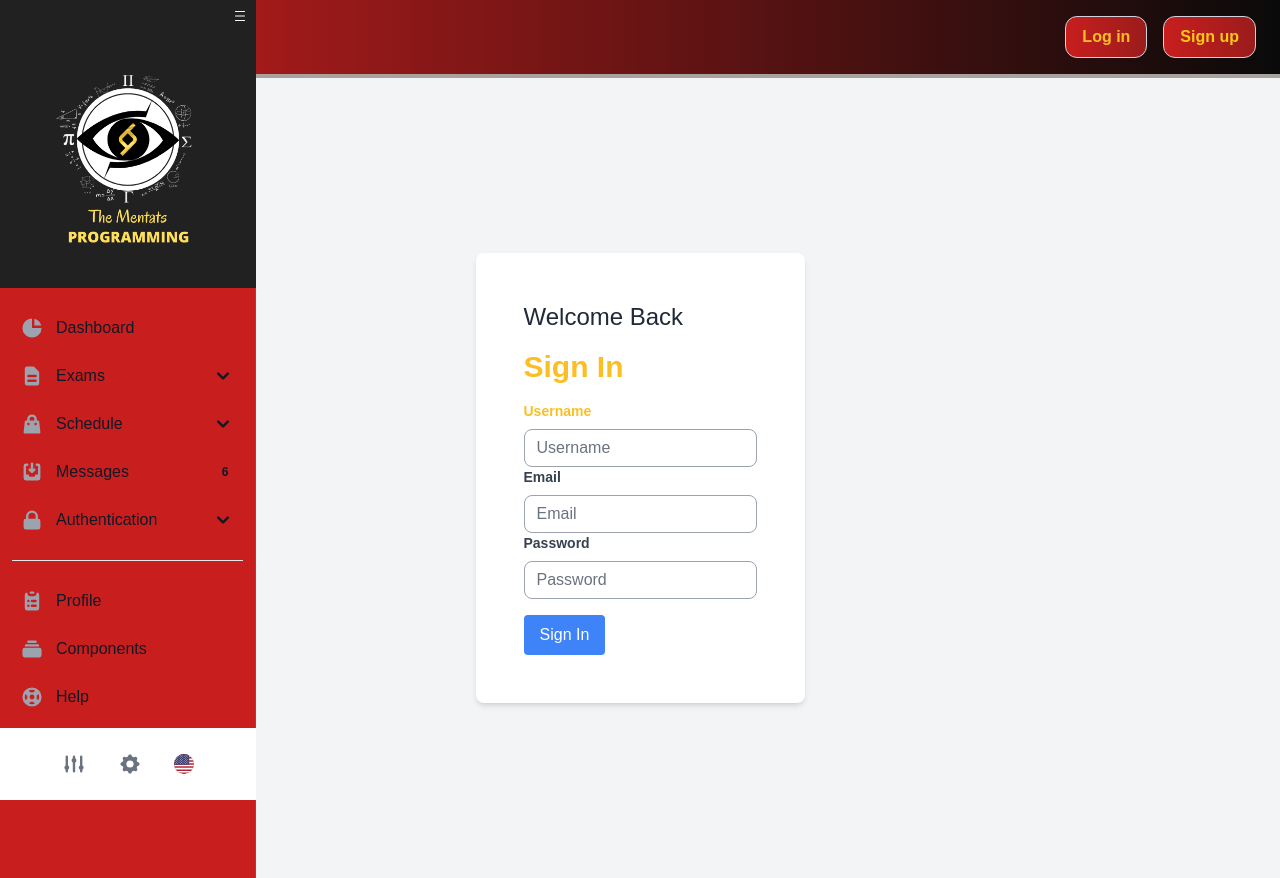
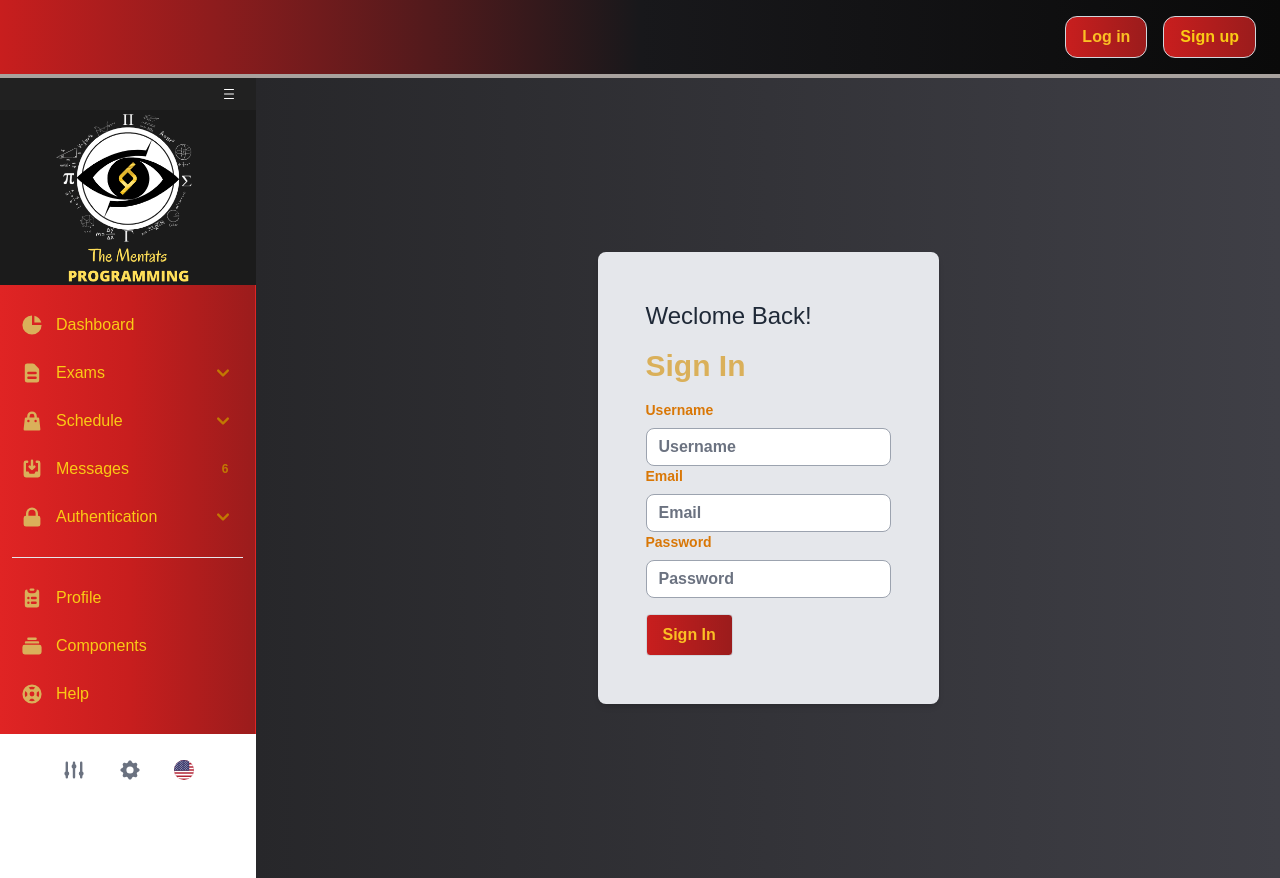
Before and after one commit to josh-test-1120/mentat-math, a Next.js app in the folder frontend/src/: page /auth/signin in a window 1280 px wide. Built offline with nearby package versions, Linux system fonts and the light colour scheme; no server answers.

Commit message:
Updated the Home Page and Layout

```diff
--- a/frontend/src/app/_components/layout/header.tsx
+++ b/frontend/src/app/_components/layout/header.tsx
@@ -7,7 +7,7 @@ export default async function Header() {
   const session = await getServerAuthSession();
 
   return (
-    <header className="flex justify-between items-center bg-gradient-to-r from-red-700 to-neutral-950 py-4 px-6 border-b-4 border-stone-400">
+    <header className="flex justify-between items-center bg-gradient-to-r from-red-700 via-zinc-900 to-neutral-950 py-4 px-6 border-b-4 border-stone-400">
       <Link href="/" className="text-2xl font-bold text-gray-800">
 
       </Link>
--- a/frontend/src/app/_components/layout/sidebar.tsx
+++ b/frontend/src/app/_components/layout/sidebar.tsx
@@ -1,7 +1,7 @@
 'use client'
 
 import React, { useState } from 'react';
-import logoPic from '../../public/logo.png';
+import logoPic from '../../public/logo-new.png';
 
 //import * as React from "react"
 import Image from "next/image";
@@ -340,7 +340,7 @@ export default function Sidebar() {
 
     const sidebarhandler = async (e) => {
         e.preventDefault();
-        console.log('Sidebar Handler');
+        //console.log('Sidebar Handler');
 
         // Get the elements to modify
         var parent = document.getElementById('sidebar');
@@ -348,16 +348,23 @@ export default function Sidebar() {
         var bottom = document.getElementById('sidebar-bottom');
         var hamburgerSlider = document.getElementById('hgSlider');
         var hamburgerSliderBlock = document.getElementById('hgslider-block');
+        var hamburgerSliderParent = document.getElementById('hgslider-parent');
+        var sidebarBox = document.getElementById('sidebar-box');
+        var mainBox = document.getElementById('mainbar-box');
+
+
 
         // Only handle if elements exists
         if (parent != null && middle != null && bottom != null && hamburgerSlider != null
-                                            && hamburgerSliderBlock) {
+                && hamburgerSliderBlock != null && hamburgerSliderParent != null
+                && sidebarBox != null && mainBox != null) {
             // Determine current sidebar status
             if (isOpen) {
                 setIsOpen(false);
                 // Main sidebar collapse
-                parent.classList.remove("w-64")
+                // parent.classList.remove("w-64")
                 parent.classList.add("w-0");
+                parent.classList.remove("min-w-52")
                 // Middle elements padding and border updates
                 middle.classList.remove("py-5");
                 middle.classList.remove("px-3");
@@ -367,15 +374,38 @@ export default function Sidebar() {
                 // Bottom element visibility
                 bottom.classList.add("invisible")
                 // Slide the top header with hamburger
-                hamburgerSlider.classList.remove("w-56")
+                hamburgerSlider.classList.remove("w-5/6")
                 hamburgerSlider.classList.add("w-0")
-                hamburgerSliderBlock.classList.remove("w-64");
-                hamburgerSliderBlock.classList.add("w-8");
+                hamburgerSlider.classList.remove("h-8")
+                hamburgerSlider.classList.add("h-0")
+                // Update the sizes of all blocks and round them
+                hamburgerSliderParent.classList.remove("w-1/6");
+                hamburgerSliderParent.classList.add("w-8");
+                hamburgerSliderParent.classList.remove("text-logo-black")
+
+                hamburgerSliderBlock.classList.add("rounded-xl");
+                hamburgerSliderParent.classList.add("rounded-xl");
+
+                // Update the box sizes
+                sidebarBox.classList.remove("w-1/5")
+                sidebarBox.classList.add("w-9")
+                sidebarBox.classList.add("h-9")
+                sidebarBox.classList.add("fixed")
+                mainBox.classList.remove("w-4/5")
+                mainBox.classList.add("w-full")
+
+                // Shift the hamburger into absolute position
+                hamburgerSliderParent.classList.add("absolute")
+                hamburgerSliderParent.classList.remove("bg-mentat-black");
+                hamburgerSliderParent.classList.add("bg-red-700");
+
+
             } else {
                 setIsOpen(true);
                 // Main sidebar uncollapse
                 parent.classList.remove("w-0")
-                parent.classList.add("w-64");
+                parent.classList.add("min-w-52")
+                // parent.classList.add("w-full");
                 // Middle elements padding and border updates
                 middle.classList.remove("py-0");
                 middle.classList.remove("px-0");
@@ -386,32 +416,49 @@ export default function Sidebar() {
                 bottom.classList.remove("invisible")
                 // Slide the top header with hamburger
                 hamburgerSlider.classList.remove("w-0")
-                hamburgerSlider.classList.add("w-56")
-                hamburgerSlider.classList.add
+                hamburgerSlider.classList.remove("h-0")
+                hamburgerSlider.classList.add("w-5/6")
+                hamburgerSlider.classList.add("h-8")
 
-                hamburgerSliderBlock.classList.remove("w-8");
-                hamburgerSliderBlock.classList.add("w-64");
+                hamburgerSliderParent.classList.remove("w-8");
+                hamburgerSliderParent.classList.remove("w-1/6");
+                // hamburgerSliderBlock.classList.add("w-");
+                hamburgerSliderBlock.classList.remove("rounded-xl");
+                hamburgerSliderParent.classList.remove("rounded-xl");
+
+                // Update the box sizes
+                sidebarBox.classList.remove("w-9")
+                sidebarBox.classList.remove("h-9")
+                sidebarBox.classList.remove("fixed")
+                sidebarBox.classList.add("w-1/5")
+                mainBox.classList.remove("w-full")
+                mainBox.classList.add("w-4/5")
+
+                // Normalize the hamburger
+                hamburgerSliderParent.classList.remove("absolute")
+                hamburgerSliderParent.classList.remove("bg-mentat-gold");
+                hamburgerSliderParent.classList.add("bg-mentat-black");
 
             }
         }
     }
 
     return (
-        <aside id="sidebar" className="fixed top-0 left-0 w-64 h-full transition-[width] ease-in-out delay-50" aria-label="Sidenav">
+        <aside id="sidebar" className="top-0 left-0 h-full min-w-52 transition-[width] ease-in-out delay-50" aria-label="Sidenav">
             <div id="sidebar-header">
-                <div id="hgslider-block" className="w-64 inline-block" style={{backgroundColor: "#212121"}}>
-                    <div id="hgSlider" className="w-56 h-8 inline-block align-top transition-[width] ease-in-out delay-50" style={{backgroundColor: "#212121"}}>&nbsp;
+                <div id="hgslider-block" className="w-full inline-block bg-mentat-black" >
+                    <div id="hgSlider" className="w-5/6 h-8 inline-block bg-mentat-black align-top transition-[width] ease-in-out delay-50">&nbsp;
                     </div>
-                    <div className="inline-block w-8" style={{backgroundColor: "#212121"}}>
+                    <div id="hgslider-parent" className="inline-block w-1/6 bg-mentat-black">
                         <a href="#" onClick={sidebarhandler}
-                           className="flex items-center w-8 p-2 text-base font-normal text-gray-900 rounded-lg dark:text-white hover:bg-gray-100 dark:hover:bg-gray-700 group">
+                           className="flex items-center p-2 text-base font-normal text-gray-900 rounded-lg dark:text-white hover:bg-gray-100 dark:hover:bg-gray-700 group">
                             <HamburgerSvgComponent
                                 className={"w-4 h-4 text-white transition duration-75 dark:text-gray-400 group-hover:text-gray-900 dark:group-hover:text-white"}/>
                         </a>
                     </div>
                 </div>
                 <div className={""}
-                     style={{width: '100%', height: 'auto', position: 'relative', padding: 0}}>
+                     style={{width: '100%', height: '75%', position: 'relative', padding: 0}}>
                     <Image
                         src={logoPic}
                         alt="CWU Logo"
@@ -424,24 +471,24 @@ export default function Sidebar() {
                 </div>
             </div>
             <div
-                id="sidebar-middle" className="overflow-y-auto py-5 px-3 h-full bg-red-700 border-r border-red-600 dark:bg-red-700 dark:border-red-600">
+                id="sidebar-middle" className="overflow-y-auto py-5 px-3 h-full bg-gradient-to-r from-red-600 via-red-700 to-red-800 border-r border-red-600 dark:bg-red-700 dark:border-red-600">
                 <ul className="space-y-2">
                     <li>
-                        <a href="#"
-                           className="flex items-center p-2 text-base font-normal text-gray-900 rounded-lg dark:text-white hover:bg-gray-100 dark:hover:bg-gray-700 group">
+                        <a href="/dashboard"
+                           className="flex items-center p-2 text-base font-normal text-yellow-300 rounded-lg dark:text-white hover:bg-gray-100 dark:hover:bg-gray-700 group">
                             <OverviewSvgComponent
-                                className={"w-6 h-6 text-gray-400 transition duration-75 dark:text-gray-400 group-hover:text-gray-900 dark:group-hover:text-white"}/>
+                                className={"w-6 h-6 text-mentat-gold transition duration-75 dark:text-gray-400 group-hover:text-gray-900 dark:group-hover:text-white"}/>
                             <span className="ml-3">Dashboard</span>
                         </a>
                     </li>
                     <li>
                         <button type="button"
-                                className="flex items-center p-2 w-full text-base font-normal text-gray-900 rounded-lg transition duration-75 group hover:bg-gray-100 dark:text-white dark:hover:bg-gray-700"
+                                className="flex items-center p-2 w-full text-base font-normal text-yellow-300 rounded-lg transition duration-75 group hover:bg-gray-100 dark:text-white dark:hover:bg-gray-700"
                                 aria-controls="dropdown-pages" data-collapse-toggle="dropdown-pages">
                             <PagesSvgComponent
-                                className={"flex-shrink-0 w-6 h-6 text-gray-400 transition duration-75 group-hover:text-gray-900 dark:text-gray-400 dark:group-hover:text-white"}/>
+                                className={"flex-shrink-0 w-6 h-6 text-mentat-gold transition duration-75 group-hover:text-gray-900 dark:text-gray-400 dark:group-hover:text-white"}/>
                             <span className="flex-1 ml-3 text-left whitespace-nowrap">Exams</span>
-                            <CarretSvgComponent className={"w-6 h-6"}/>
+                            <CarretSvgComponent className={"w-6 h-6 text-yellow-500"}/>
                         </button>
                         <ul id="dropdown-pages" className="hidden py-2 space-y-2">
                             <li>
@@ -460,12 +507,12 @@ export default function Sidebar() {
                     </li>
                     <li>
                         <button type="button"
-                                className="flex items-center p-2 w-full text-base font-normal text-gray-900 rounded-lg transition duration-75 group hover:bg-gray-100 dark:text-white dark:hover:bg-gray-700"
+                                className="flex items-center p-2 w-full text-base font-normal text-yellow-300 rounded-lg transition duration-75 group hover:bg-gray-100 dark:text-white dark:hover:bg-gray-700"
                                 aria-controls="dropdown-sales" data-collapse-toggle="dropdown-sales">
                             <SalesSvgComponent
-                                className={"flex-shrink-0 w-6 h-6 text-gray-400 transition duration-75 group-hover:text-gray-900 dark:text-gray-400 dark:group-hover:text-white"} />
+                                className={"flex-shrink-0 w-6 h-6 text-mentat-gold transition duration-75 group-hover:text-gray-900 dark:text-gray-400 dark:group-hover:text-white"} />
                             <span className="flex-1 ml-3 text-left whitespace-nowrap">Schedule</span>
-                            <CarretSvgComponent className={"w-6 h-6"}/>
+                            <CarretSvgComponent className={"w-6 h-6 text-yellow-500"}/>
                         </button>
                         <ul id="dropdown-sales" className="hidden py-2 space-y-2">
                             <li>
@@ -484,24 +531,25 @@ export default function Sidebar() {
                     </li>
                     <li>
                         <a href="#"
-                           className="flex items-center p-2 text-base font-normal text-gray-900 rounded-lg dark:text-white hover:bg-gray-100 dark:hover:bg-gray-700 group">
+                           className="flex items-center p-2 text-base font-normal text-yellow-300 rounded-lg dark:text-white hover:bg-gray-100 dark:hover:bg-gray-700 group">
                             <MessagesSvgComponent
-                                className={"flex-shrink-0 w-6 h-6 text-gray-400 transition duration-75 dark:text-gray-400 group-hover:text-gray-900 dark:group-hover:text-white"}/>
+                                className={"flex-shrink-0 w-6 h-6 text-mentat-gold transition duration-75 dark:text-gray-400 group-hover:text-gray-900 dark:group-hover:text-white"}/>
                             <span className="flex-1 ml-3 whitespace-nowrap">Messages</span>
                             <span
-                                className="inline-flex justify-center items-center w-5 h-5 text-xs font-semibold rounded-full text-primary-800 bg-primary-100 dark:bg-primary-200 dark:text-primary-800">
+                                className="inline-flex justify-center items-center w-5 h-5 text-yellow-500 text-xs font-semibold rounded-full text-primary-800 bg-primary-100 dark:bg-primary-200 dark:text-primary-800">
                               6
                           </span>
                         </a>
                     </li>
                     <li>
                         <button type="button"
-                                className="flex items-center p-2 w-full text-base font-normal text-gray-900 rounded-lg transition duration-75 group hover:bg-gray-100 dark:text-white dark:hover:bg-gray-700"
+                                className="flex items-center p-2 w-full text-base font-normal text-yellow-300 rounded-lg
+                                    transition duration-75 group hover:bg-gray-100 dark:text-white dark:hover:bg-gray-700"
                                 aria-controls="dropdown-authentication" data-collapse-toggle="dropdown-authentication">
                             <AuthenticationSvgComponent
-                                className={"flex-shrink-0 w-6 h-6 text-gray-400 transition duration-75 group-hover:text-gray-900 dark:text-gray-400 dark:group-hover:text-white"}/>
+                                className={"flex-shrink-0 w-6 h-6 text-mentat-gold transition duration-75 group-hover:text-gray-900 dark:text-gray-400 dark:group-hover:text-white"}/>
                             <span className="flex-1 ml-3 text-left whitespace-nowrap">Authentication</span>
-                            <CarretSvgComponent className={"w-6 h-6"}/>
+                            <CarretSvgComponent className={"w-6 h-6 text-yellow-500"}/>
                         </button>
                         <ul id="dropdown-authentication" className="hidden py-2 space-y-2">
                             <li>
@@ -525,32 +573,32 @@ export default function Sidebar() {
                 <ul className="pt-5 mt-5 space-y-2 border-t border-gray-200 dark:border-gray-700">
                     <li>
                         <a href="#"
-                           className="flex items-center p-2 text-base font-normal text-gray-900 rounded-lg transition duration-75 hover:bg-gray-100 dark:hover:bg-gray-700 dark:text-white group">
+                           className="flex items-center p-2 text-base font-normal text-yellow-300 rounded-lg transition duration-75 hover:bg-gray-100 dark:hover:bg-gray-700 dark:text-white group">
                             <DocsSvgComponent
-                                className={"flex-shrink-0 w-6 h-6 text-gray-400 transition duration-75 dark:text-gray-400 group-hover:text-gray-900 dark:group-hover:text-white"}/>
+                                className={"flex-shrink-0 w-6 h-6 text-mentat-gold transition duration-75 dark:text-gray-400 group-hover:text-gray-900 dark:group-hover:text-white"}/>
                             <span className="ml-3">Profile</span>
                         </a>
                     </li>
                     <li>
                         <a href="#"
-                           className="flex items-center p-2 text-base font-normal text-gray-900 rounded-lg transition duration-75 hover:bg-gray-100 dark:hover:bg-gray-700 dark:text-white group">
+                           className="flex items-center p-2 text-base font-normal text-yellow-300 rounded-lg transition duration-75 hover:bg-gray-100 dark:hover:bg-gray-700 dark:text-white group">
                             <ComponentsSvgComponent
-                                className={"flex-shrink-0 w-6 h-6 text-gray-400 transition duration-75 dark:text-gray-400 group-hover:text-gray-900 dark:group-hover:text-white"}/>
+                                className={"flex-shrink-0 w-6 h-6 text-mentat-gold transition duration-75 dark:text-gray-400 group-hover:text-gray-900 dark:group-hover:text-white"}/>
                             <span className="ml-3">Components</span>
                         </a>
                     </li>
                     <li>
                         <a href="#"
-                           className="flex items-center p-2 text-base font-normal text-gray-900 rounded-lg transition duration-75 hover:bg-gray-100 dark:hover:bg-gray-700 dark:text-white group">
+                           className="flex items-center p-2 text-base font-normal text-yellow-300 rounded-lg transition duration-75 hover:bg-gray-100 dark:hover:bg-gray-700 dark:text-white group">
                             <HelpSvgComponent
-                                className={"flex-shrink-0 w-6 h-6 text-gray-400 transition duration-75 dark:text-gray-400 group-hover:text-gray-900 dark:group-hover:text-white"}/>
+                                className={"flex-shrink-0 w-6 h-6 text-mentat-gold transition duration-75 dark:text-gray-400 group-hover:text-gray-900 dark:group-hover:text-white"}/>
                             <span className="ml-3">Help</span>
                         </a>
                     </li>
                 </ul>
             </div>
             <div id="sidebar-bottom"
-                className="hidden absolute bottom-0 left-0 justify-center p-4 space-x-4 w-full lg:flex bg-white dark:bg-gray-800 z-20">
+                className="hidden bottom-0 left-0 justify-center p-4 space-x-4 w-full lg:flex bg-white dark:bg-gray-800 z-20">
                 <a href="#"
                    className="inline-flex justify-center p-2 text-gray-500 rounded cursor-pointer dark:text-gray-400 hover:text-gray-900 dark:hover:text-white hover:bg-gray-100 dark:hover:bg-gray-600">
                    <SliderSvgComponent className="w-6 h-6"/>
--- a/frontend/src/app/auth/signin/page.tsx
+++ b/frontend/src/app/auth/signin/page.tsx
@@ -7,10 +7,10 @@ export const metadata = {
 
 export default async function LoginPage() {
     return (
-        <div className="flex min-h-screen items-center justify-center bg-gray-100 p-4">
-            <div className="rounded-lg bg-white p-12 shadow-md">
+        <div className="flex min-h-screen items-center justify-center text-amber-400 font-bold bg-gradient-to-r from-zinc-800 via-black-300 to-zinc-700 p-4">
+            <div className="rounded-lg p-12 shadow-md bg-gray-200">
                 <h2 className="mb-4 text-2xl font-medium text-gray-800">
-                    Welcome Back
+                    Weclome Back!
                 </h2>
                 <SignInForm />
             </div>
--- a/frontend/src/app/auth/signin/signInForm.tsx
+++ b/frontend/src/app/auth/signin/signInForm.tsx
@@ -28,12 +28,12 @@ export default function SignInForm() {
     }
 
     return (
-        <div className="container mx-auto max-w-md ">
-            <h1 className="text-3xl font-bold text-amber-400">Sign In</h1>
+        <div className="container mx-auto max-w-md">
+            <h1 className="text-3xl font-bold text-mentat-gold">Sign In</h1>
             <form className="mt-4" onSubmit={handleSubmit}>
                 <div className="mb-4">
                     <label
-                        className="block text-amber-400 text-sm font-bold mb-2"
+                        className="block text-amber-600 text-sm font-bold mb-2"
                         htmlFor="username"
                     >
                         Username
@@ -48,7 +48,7 @@ export default function SignInForm() {
                         onChange={(e) => setUsername(e.target.value)}
                     />
                     <label
-                        className="block text-gray-700 text-sm font-bold mb-2"
+                        className="block text-amber-600 text-sm font-bold mb-2"
                         htmlFor="email"
                     >
                         Email
@@ -64,7 +64,7 @@ export default function SignInForm() {
                         onChange={(e) => setEmail(e.target.value)}
                     />
                     <label
-                        className="block text-gray-700 text-sm font-bold mb-2"
+                        className="block text-amber-600 text-sm font-bold mb-2"
                         htmlFor="password"
                     >
                         Password
@@ -80,7 +80,7 @@ export default function SignInForm() {
                     />
                 </div>
                 <button
-                    className="bg-blue-500 hover:bg-blue-600 text-white py-2 px-4 rounded"
+                    className="bg-gradient-to-r from-red-700 to-red-800 border border-gray-300 text-amber-400 font-bold hover:bg-fuchsia-600 py-2 px-4 rounded"
                     type="submit"
                 >
                     Sign In
--- a/frontend/src/app/dashboard/page.tsx
+++ b/frontend/src/app/dashboard/page.tsx
@@ -5,6 +5,8 @@ import { getServerAuthSession } from "@/utils/auth";
 export default async function Dashboard() {
     const session = await getServerAuthSession();
     // Add error handling for failed authentication
+
+    console.log(session);
 
     return (
         <div className="container mx-auto max-w-md px-4 py-8">
--- a/frontend/src/app/layout.tsx
+++ b/frontend/src/app/layout.tsx
@@ -25,10 +25,15 @@ export default function RootLayout({
         <Script src={"https://kit.fontawesome.com/dad875225f.js"} crossOrigin={"anonymous"} />
         <body>
         {/* @ts-expect-error Props default type */}
-        <Header />
-        <Sidebar />
-
-        {children}
+        <Header/>
+        <div className="inline-block w-full">
+            <div id="sidebar-box" className="w-1/5 inline-block">
+                <Sidebar/>
+            </div>
+            <div id="mainbar-box" className="w-4/5 inline-block align-top">
+                {children}
+            </div>
+        </div>
 
         {/*<Footer />*/}
         </body>
--- a/frontend/src/components/MainPage.tsx
+++ b/frontend/src/components/MainPage.tsx
@@ -6,7 +6,7 @@ export default function MainPage() {
   return (
     <section
         id={"mainPage"}
-        className="bg-gray-900 text-amber-400 font-bold bg-gradient-to-r from-zinc-700 via-black-500 to-zinc-800"
+        className="text-amber-400 font-bold bg-gradient-to-r from-zinc-800 via-black-300 to-zinc-700"
         style={{ borderBottomLeftRadius: "5%", borderBottomRightRadius: "5%"}}
       >
         <div className="mx-auto max-w-screen-xl px-4 py-32 lg:flex lg:h-screen lg:items-center">
--- a/frontend/src/tailwind.config.ts
+++ b/frontend/src/tailwind.config.ts
@@ -13,6 +13,10 @@ const config: Config = {
         "gradient-conic":
           "conic-gradient(from 180deg at 50% 50%, var(--tw-gradient-stops))",
       },
+      colors: {
+        "mentat-black": "#212121",
+        "mentat-gold": "#dab05a",
+      },
     },
   },
   plugins: [
```
Also changed, not shown: frontend/src/app/_components/layout/index.tsx (+6 -1 lines), frontend/src/app/auth/signup/page.tsx (+10 -10 lines), frontend/src/utils/auth.ts (+18 -1 lines), frontend/src/app/public/logo-new.png (added).
